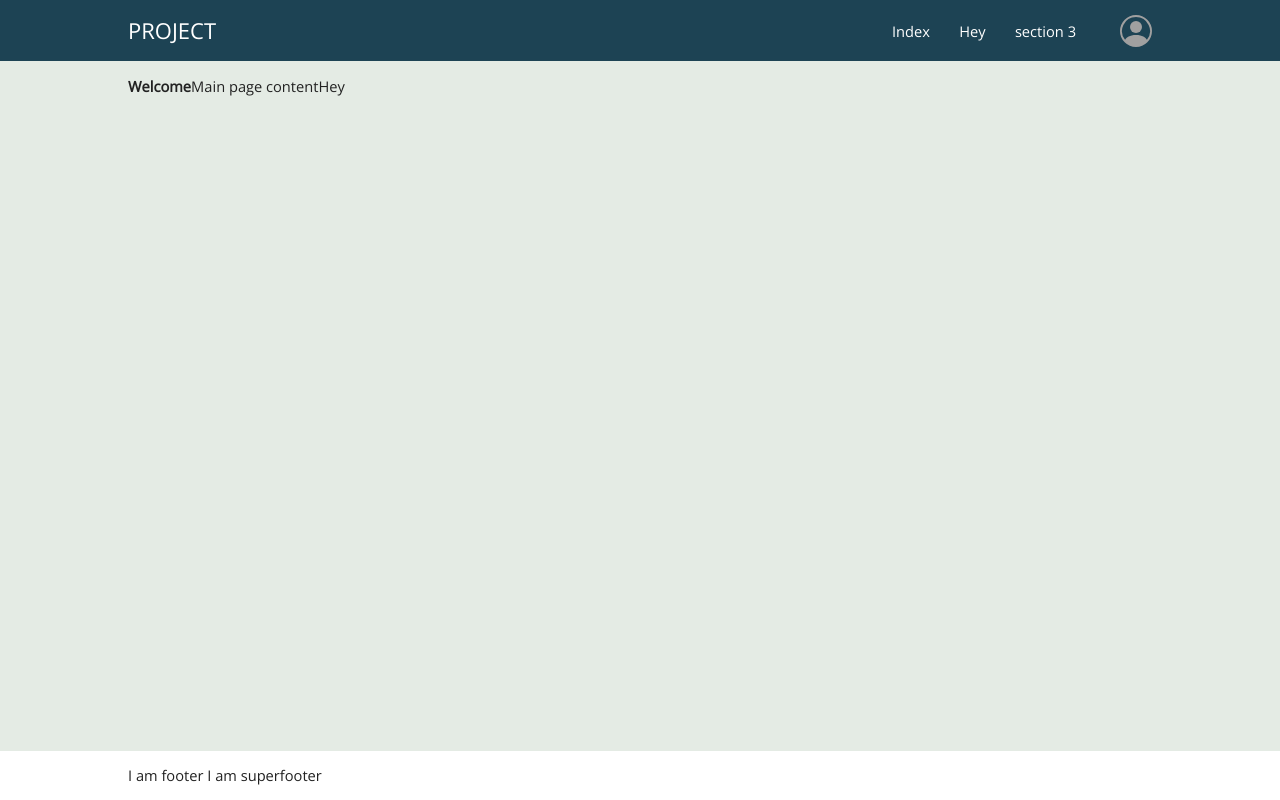
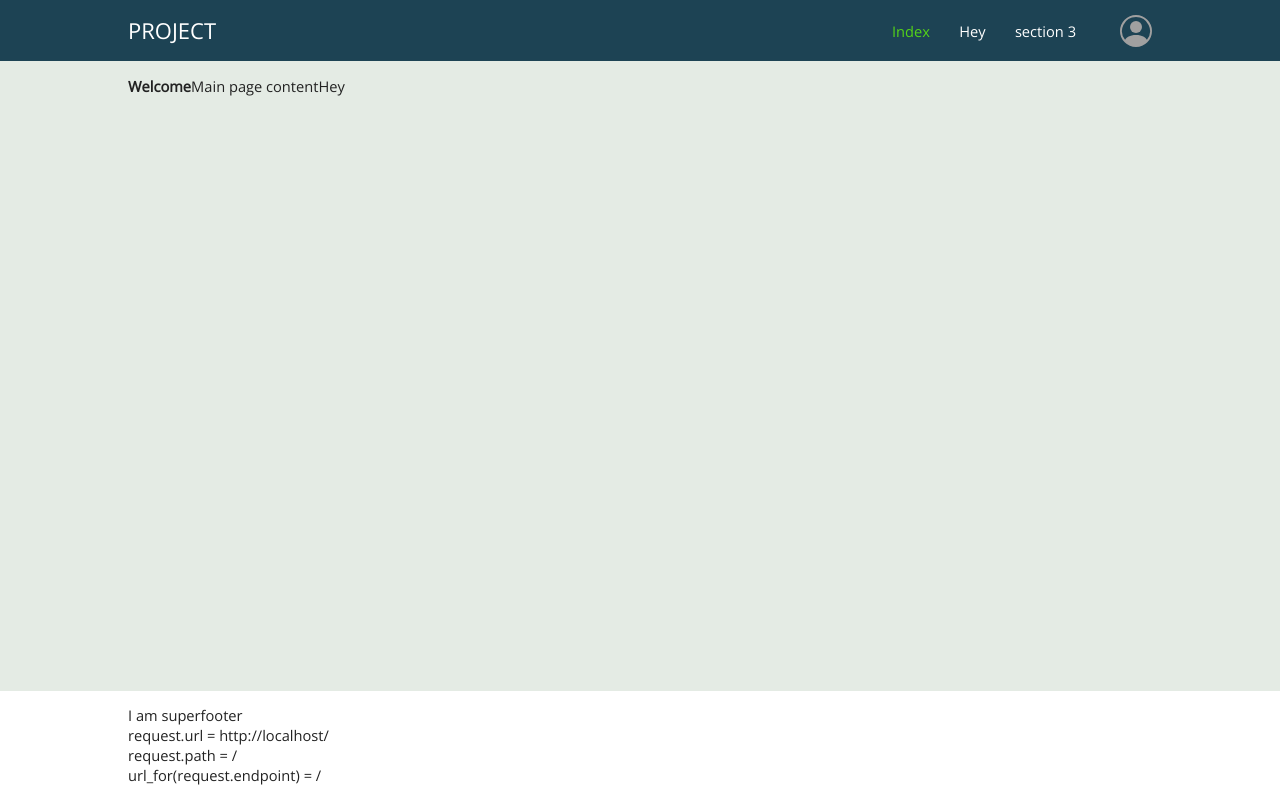
Before and after one commit to Megapelsh/flask_test, a Flask app: page / in a window 1280 px wide. Run offline with Flask 2, Linux system fonts and the light colour scheme.

Commit message:
add request url in footer, add styles

```diff
--- a/app.py
+++ b/app.py
@@ -1,4 +1,4 @@
-from flask import Flask, render_template, url_for
+from flask import Flask, render_template, url_for, request
 
 app = Flask(__name__)
 
@@ -10,7 +10,8 @@ def main_menu():
     return dict(
         menu=[{'name': 'Index', 'url': '/'},
               {'name': 'Hey', 'url': '/hey'},
-              {'name': 'section 3', 'url': '#'}]
+              {'name': 'section 3', 'url': '#'}],
+        path=request.url
     )
 
 
--- a/static/css/styles.css
+++ b/static/css/styles.css
@@ -58,7 +58,8 @@ footer {
     color: #fff;
 }
 
-.menu li a:hover {
+.menu li a:hover,
+.menu li .active {
     color: #54d318;
 }
 
--- a/templates/footer.html
+++ b/templates/footer.html
@@ -1,4 +1,7 @@
-</main>
 
-
-    I am superfooter
+<div>
+    <p>I am superfooter</p>
+    <p> request.url = {{ path }} </p>
+    <p>request.path = {{ request.path }} </p>
+    <p>url_for(request.endpoint) = {{ url_for(request.endpoint) }} </p>
+</div>
--- a/templates/header.html
+++ b/templates/header.html
@@ -7,7 +7,11 @@
             <ul class="menu">
                 {% for menu_item in menu %}
                 <li>
-                    <a href=" {{ menu_item['url'] }} " > {{ menu_item['name'] }} </a>
+                    <a href=" {{ menu_item.url }} "
+                        {% if menu_item.url == url_for(request.endpoint) %}
+                            class="active"
+                        {% endif %}
+                    > {{ menu_item.name }} </a>
                 </li>
                 {% endfor %}
             </ul>
--- a/templates/index.html
+++ b/templates/index.html
@@ -3,4 +3,5 @@
 {% block content %}
     <p>Main page content</p>
     <a href="/hey">Hey</a>
+
 {% endblock %}
--- a/templates/main.html
+++ b/templates/main.html
@@ -30,7 +30,6 @@
     </main>
     <footer>
         <div class="wrapper">
-            I am footer
             {% include 'footer.html' %}
         </div>
     </footer>
```
